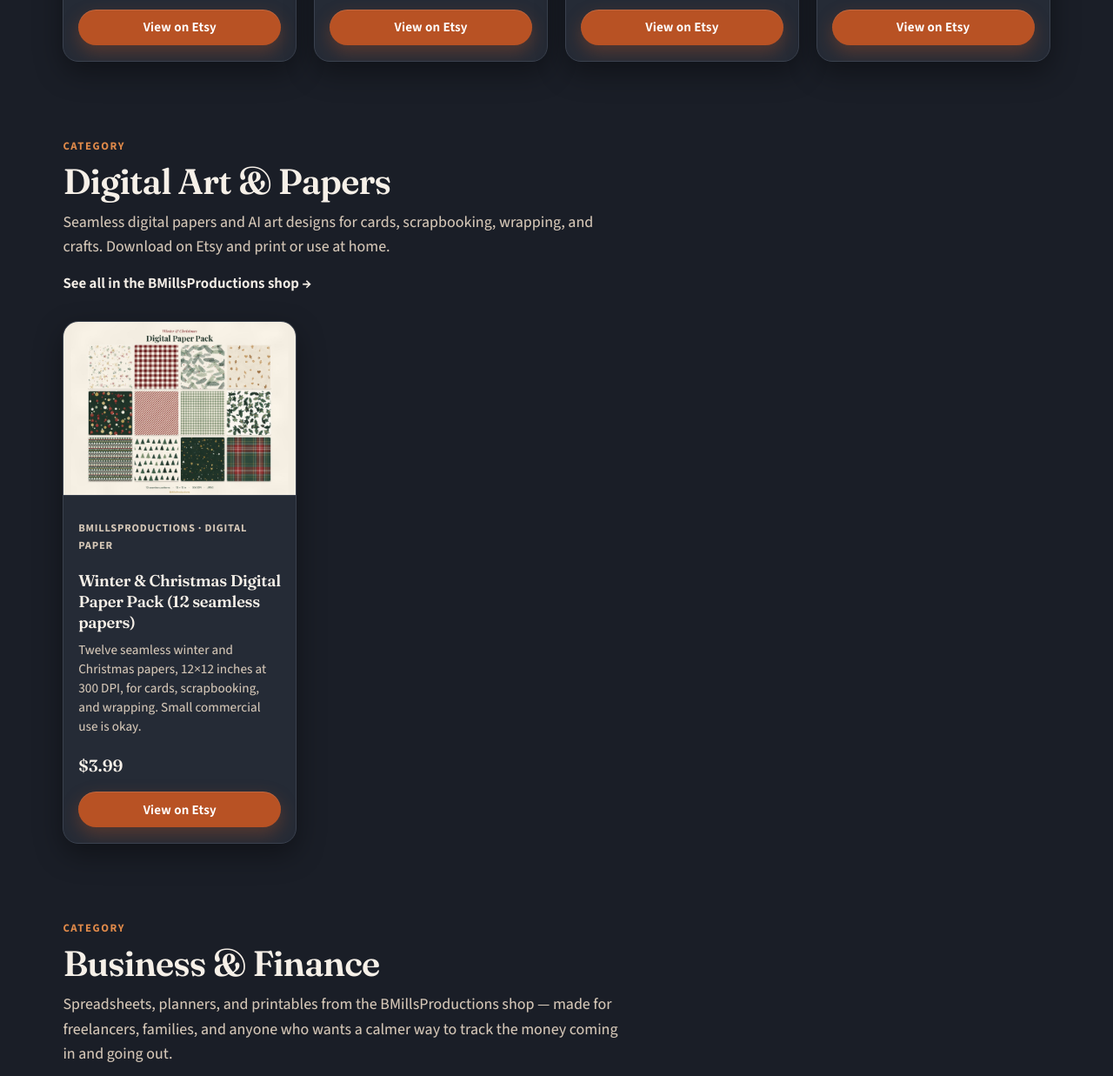
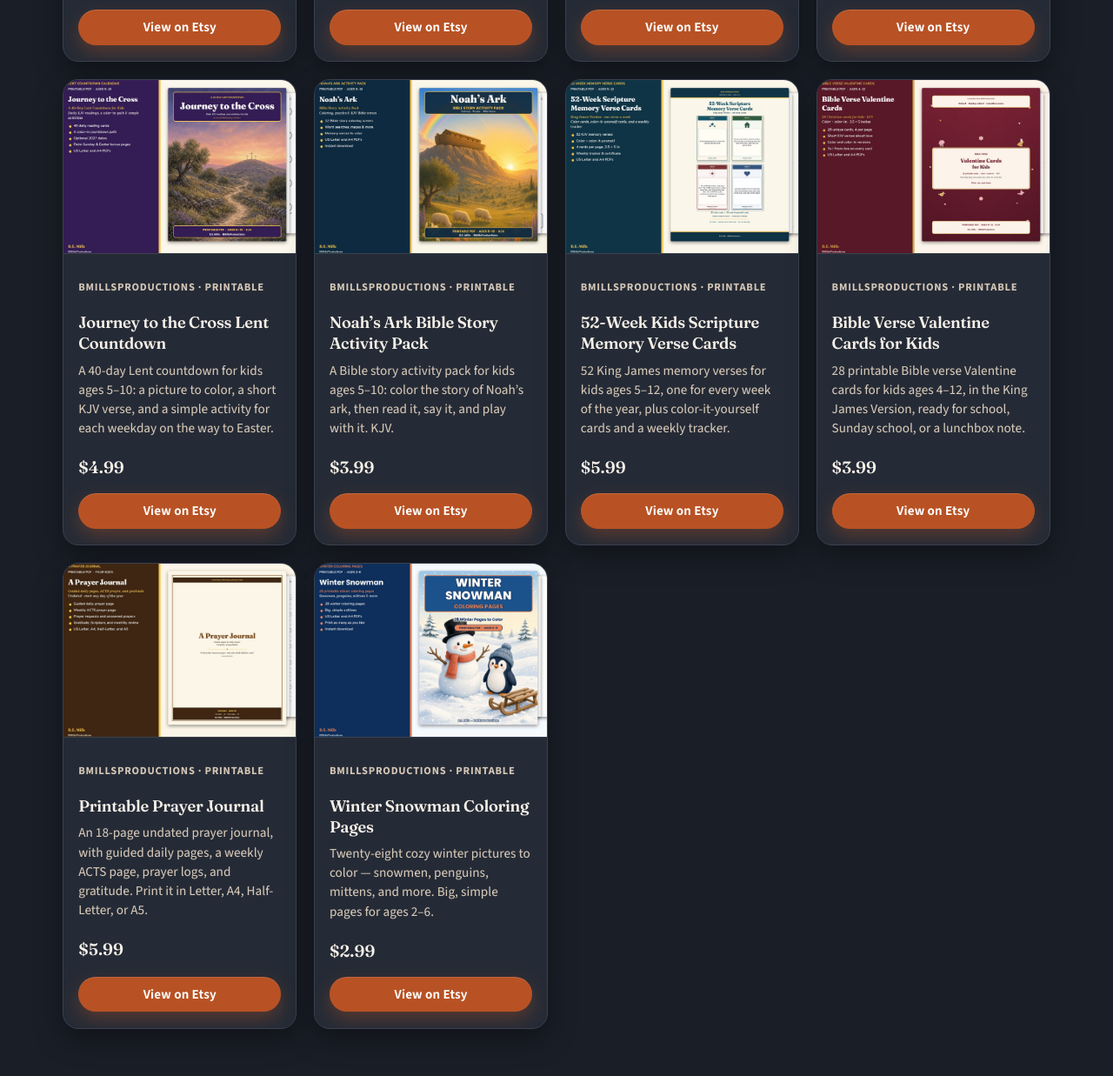
Before and after one commit to mrbillmills/bmillsproductions, a plain HTML site: page index.html in a window 1280 px wide. Shown: the part 4453-5690 px from the top of the page at 87% size. Drawn offline with Linux system fonts and the light colour scheme.

Commit message:
Add six new Bible and kids printables to the homepage.

```diff
--- a/index.html
+++ b/index.html
@@ -278,6 +278,84 @@
               <p class="card-blurb">Nine printable King James verses in a simple farmhouse style. Print the size that fits your frame, up to 18×24.</p>
               <p class="price">$8.99</p>
               <a class="btn btn-primary btn-card" href="https://www.etsy.com/listing/4626922482/bible-verse-wall-art-set-of-9-kjv" target="_blank" rel="noopener noreferrer">View on Etsy</a>
+            </div>
+          </article>
+
+          <article class="card">
+            <div class="card-media">
+              <img src="images/printable-lent-journey-to-the-cross.jpg" width="1400" height="1050" alt="Listing photo for Journey to the Cross, a 40-day Lent countdown, with a path toward three empty crosses on a hill at sunset.">
+            </div>
+            <div class="card-body">
+              <p class="card-meta">BMillsProductions · Printable</p>
+              <h3>Journey to the Cross Lent Countdown</h3>
+              <p class="card-blurb">A 40-day Lent countdown for kids ages 5–10: a picture to color, a short KJV verse, and a simple activity for each weekday on the way to Easter.</p>
+              <p class="price">$4.99</p>
+              <a class="btn btn-primary btn-card" href="https://www.etsy.com/listing/4626976230" target="_blank" rel="noopener noreferrer">View on Etsy</a>
+            </div>
+          </article>
+
+          <article class="card">
+            <div class="card-media">
+              <img src="images/printable-noahs-ark.jpg" width="1400" height="1050" alt="Listing photo for the Noah’s Ark Bible Story Activity Pack, with the ark on a hill under a rainbow at sunrise.">
+            </div>
+            <div class="card-body">
+              <p class="card-meta">BMillsProductions · Printable</p>
+              <h3>Noah’s Ark Bible Story Activity Pack</h3>
+              <p class="card-blurb">A Bible story activity pack for kids ages 5–10: color the story of Noah’s ark, then read it, say it, and play with it. KJV.</p>
+              <p class="price">$3.99</p>
+              <a class="btn btn-primary btn-card" href="https://www.etsy.com/listing/4626967475" target="_blank" rel="noopener noreferrer">View on Etsy</a>
+            </div>
+          </article>
+
+          <article class="card">
+            <div class="card-media">
+              <img src="images/printable-memory-verse-cards-52.jpg" width="1400" height="1050" alt="Listing photo for 52-Week Kids Scripture Memory Verse Cards, showing four weekly King James verse cards.">
+            </div>
+            <div class="card-body">
+              <p class="card-meta">BMillsProductions · Printable</p>
+              <h3>52-Week Kids Scripture Memory Verse Cards</h3>
+              <p class="card-blurb">52 King James memory verses for kids ages 5–12, one for every week of the year, plus color-it-yourself cards and a weekly tracker.</p>
+              <p class="price">$5.99</p>
+              <a class="btn btn-primary btn-card" href="https://www.etsy.com/listing/4626969675" target="_blank" rel="noopener noreferrer">View on Etsy</a>
+            </div>
+          </article>
+
+          <article class="card">
+            <div class="card-media">
+              <img src="images/printable-valentine-verse-cards.jpg" width="1400" height="1050" alt="Listing photo for Bible Verse Valentine Cards for Kids, a burgundy cover for 28 printable King James Valentine cards.">
+            </div>
+            <div class="card-body">
+              <p class="card-meta">BMillsProductions · Printable</p>
+              <h3>Bible Verse Valentine Cards for Kids</h3>
+              <p class="card-blurb">28 printable Bible verse Valentine cards for kids ages 4–12, in the King James Version, ready for school, Sunday school, or a lunchbox note.</p>
+              <p class="price">$3.99</p>
+              <a class="btn btn-primary btn-card" href="https://www.etsy.com/listing/4626971481" target="_blank" rel="noopener noreferrer">View on Etsy</a>
+            </div>
+          </article>
+
+          <article class="card">
+            <div class="card-media">
+              <img src="images/printable-prayer-journal.jpg" width="1400" height="1050" alt="Listing photo for the Printable Prayer Journal, a simple cream cover with a King James verse from Psalm 65.">
+            </div>
+            <div class="card-body">
+              <p class="card-meta">BMillsProductions · Printable</p>
+              <h3>Printable Prayer Journal</h3>
+              <p class="card-blurb">An 18-page undated prayer journal, with guided daily pages, a weekly ACTS page, prayer logs, and gratitude. Print it in Letter, A4, Half-Letter, or A5.</p>
+              <p class="price">$5.99</p>
+              <a class="btn btn-primary btn-card" href="https://www.etsy.com/listing/4626973331" target="_blank" rel="noopener noreferrer">View on Etsy</a>
+            </div>
+          </article>
+
+          <article class="card">
+            <div class="card-media">
+              <img src="images/printable-winter-snowman.jpg" width="1400" height="1050" alt="Listing photo for Winter Snowman Coloring Pages, with a smiling snowman and a penguin beside a sled in the snow.">
+            </div>
+            <div class="card-body">
+              <p class="card-meta">BMillsProductions · Printable</p>
+              <h3>Winter Snowman Coloring Pages</h3>
+              <p class="card-blurb">Twenty-eight cozy winter pictures to color — snowmen, penguins, mittens, and more. Big, simple pages for ages 2–6.</p>
+              <p class="price">$2.99</p>
+              <a class="btn btn-primary btn-card" href="https://www.etsy.com/listing/4626975603" target="_blank" rel="noopener noreferrer">View on Etsy</a>
             </div>
           </article>
         </div>
```
Also changed, not shown: images/printable-lent-journey-to-the-cross.jpg (added), images/printable-memory-verse-cards-52.jpg (added), images/printable-noahs-ark.jpg (added), images/printable-prayer-journal.jpg (added), images/printable-valentine-verse-cards.jpg (added), images/printable-winter-snowman.jpg (added).
